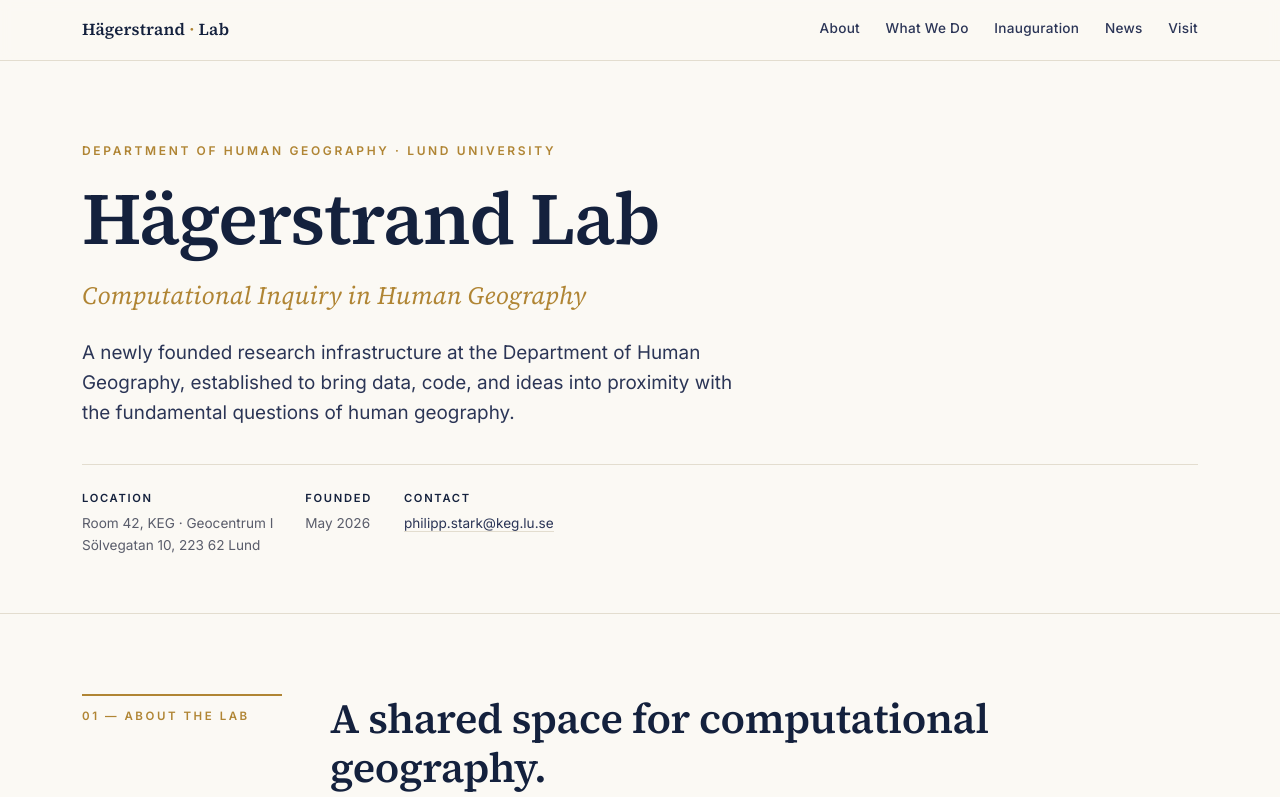
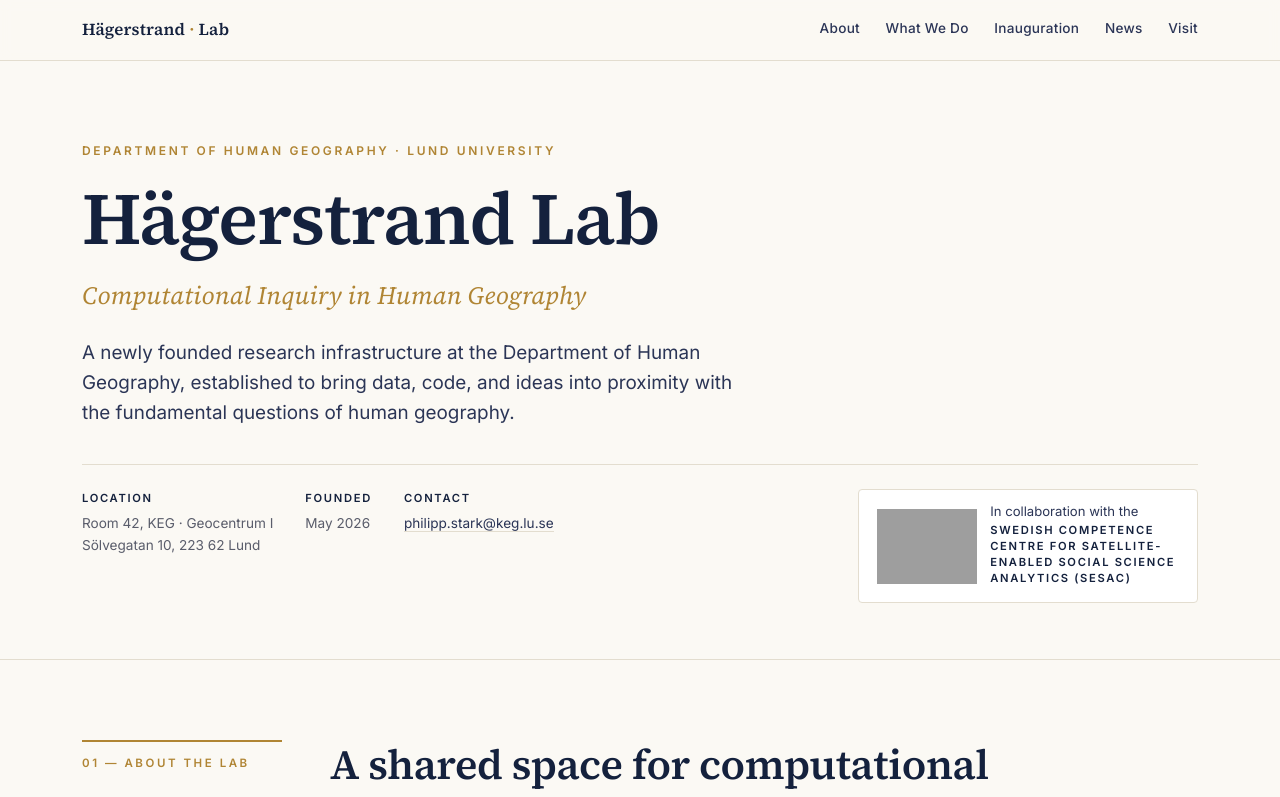
Before and after one commit to PhilippStark/H-gerstrandLabWebpage, a plain HTML site: page index.html in a window 1280 px wide. Shown: the top 797 px of the page. Drawn offline with Linux system fonts and the light colour scheme; grey boxes are pictures that could not be loaded.

Commit message:
Update index.html

```diff
--- a/index.html
+++ b/index.html
@@ -173,9 +173,9 @@
 footer.site .credit{width:100%;margin-top:2rem;padding-top:1.5rem;border-top:1px solid rgba(255,255,255,.08);font-size:.75rem;color:rgba(251,249,244,.45);display:flex;justify-content:space-between;flex-wrap:wrap;gap:.5rem}
 
 /* SESAC collaboration box */
-.collab-box{display:flex;align-items:center;gap:.85rem;background:#fff;border:1px solid var(--rule);border-radius:4px;padding:.75rem 1.1rem;text-decoration:none;color:var(--ink-soft);font-size:.82rem;line-height:1.45;max-width:340px;transition:border-color .2s,box-shadow .2s;align-self:center}
+.collab-box{display:flex;align-items:center;gap:.85rem;background:#fff;border:1px solid var(--rule);border-radius:4px;padding:.75rem 1.1rem;text-decoration:none;color:var(--ink-soft);font-size:.82rem;line-height:1.45;max-width:340px;transition:border-color .2s,box-shadow .2s;align-self:center;margin-left:auto}
 .collab-box:hover{border-color:var(--accent);box-shadow:0 4px 16px -8px rgba(176,133,52,.28)}
-.collab-box img{width:64px;height:auto;flex-shrink:0;border-radius:2px}
+.collab-box img{width:100px;align-self:stretch;object-fit:contain;flex-shrink:0;border-radius:2px}
 .collab-box strong{color:var(--ink);font-weight:600}
 
 /* Responsive */
@@ -229,6 +229,10 @@
       <span><strong>Location</strong>Room 42, KEG · Geocentrum I<br>Sölvegatan 10, 223 62 Lund</span>
       <span><strong>Founded</strong>May 2026</span>
       <span><strong>Contact</strong><a href="mailto:philipp.stark@keg.lu.se" style="color:var(--ink-soft);text-decoration:none;border-bottom:1px solid var(--rule)">philipp.stark@keg.lu.se</a></span>
+      <a href="https://sesac.se" target="_blank" rel="noopener" class="collab-box">
+        <img src="SESAC.png" alt="SESAC logo">
+        <span>In collaboration with the <strong>Swedish Competence Centre for Satellite-Enabled Social Science Analytics (SESAC)</strong></span>
+      </a>
     </div>
   </div>
 </section>
```
